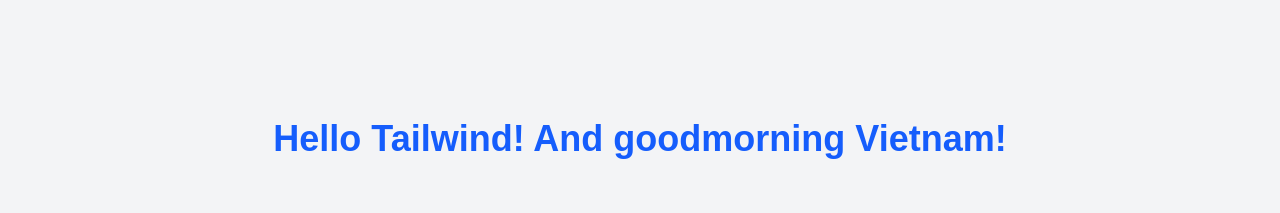
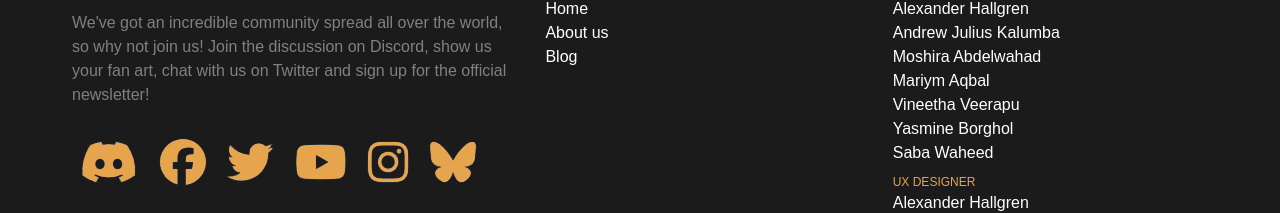
Before and after one commit to Endorze/Yahwehs-Creations, a Next.js app: page / in a window 1280 px wide. Shown: the part 2173-2386 px from the top of the page. Built offline with nearby package versions, Linux system fonts and the light colour scheme; a web font is replaced by a local one.

Commit message:
remove h1 from home

```diff
--- a/src/app/page.tsx
+++ b/src/app/page.tsx
@@ -6,11 +6,6 @@ export default function Home() {
     <div >
       <Herosection />
       <SupporterPack/>
-
-    <div className="flex min-h-screen items-center justify-center bg-gray-100">
-        <h1 className="text-4xl font-bold text-blue-600">Hello Tailwind! And goodmorning Vietnam!</h1>
-
-    </div>
     </div>
   );
 }
```
